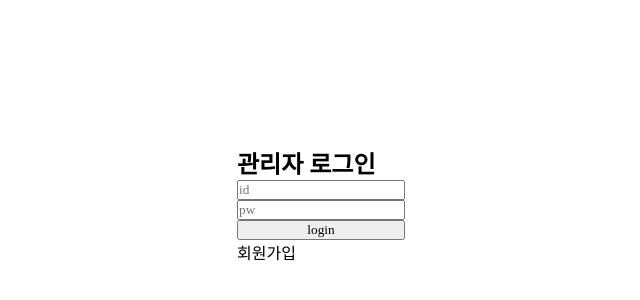
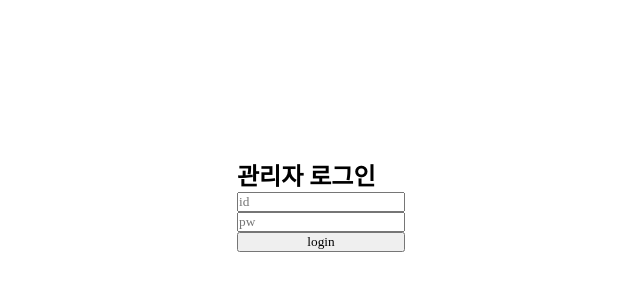
Before and after one commit to 1wooseok/mnu-sports-booking, a React (Create React App) app: page /admin in a window 1280 px wide. Shown: the part 196-496 px from the top of the page, without its empty margins (319-959 px from the left). Built offline with nearby package versions, Linux system fonts and the light colour scheme.

Commit message:
admin 회원가입 비활성화

```diff
--- a/src/components/Admin/login/AdminLogin.jsx
+++ b/src/components/Admin/login/AdminLogin.jsx
@@ -43,7 +43,7 @@ export default function AdminLogin() {
         <input type="password" name="setPw" ref={pw} placeholder="pw" />
         <button>login</button>
       </FORM>
-      <Link to="/admin/signup">회원가입</Link>
+      {/* <Link to="/admin/signup">회원가입</Link> */}
     </>
   );
 }
--- a/src/index.js
+++ b/src/index.js
@@ -33,7 +33,7 @@ ReactDOM.render(
           {/* New Admin */}
           <Route path="admin" element={<AdminLogin />} />
           <Route path="admin/login" element={<AdminLogin />} />
-          <Route path="admin/signup" element={<AdminSignUp />} />
+          {/* <Route path="admin/signup" element={<AdminSignUp />} /> */}
           <Route path="admin/manage" element={<AdminContainer />} />
 
           {/* 404 */}
```
